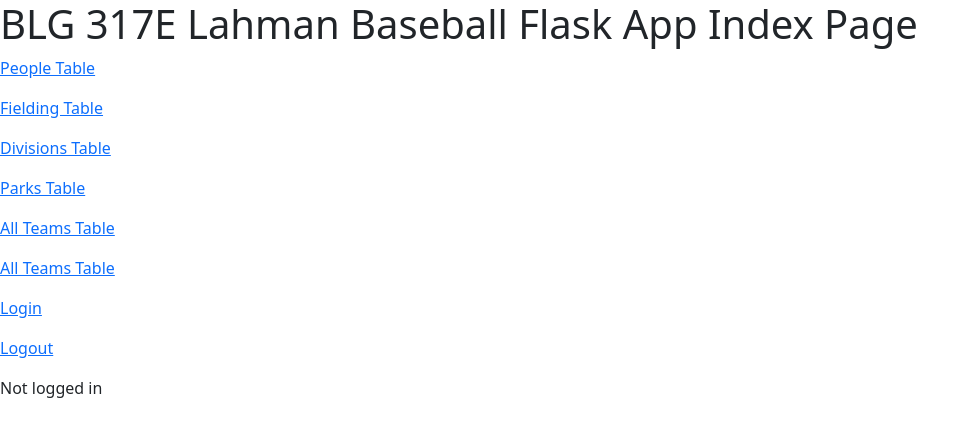
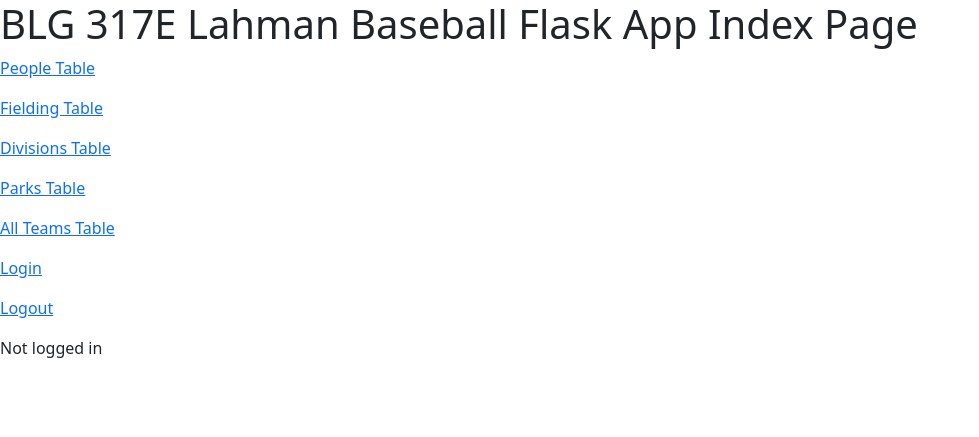
Before and after one commit to itudb2306/itudb2306, a Flask app: page / in a window 1280 px wide. Shown: the top 437 px of the page, without its empty margins (0-979 px from the left). Run offline with Flask 3, Linux system fonts and the light colour scheme; parts of the project's set-up code (start-up, migrations or seed data) failed here and were passed over.

Commit message:
Update teams blueprint

```diff
--- a/app.py
+++ b/app.py
@@ -8,7 +8,6 @@
 from routes.tables.fielding import table_fielding_blueprint
 from routes.tables.divisions import table_divisions_blueprint
 from routes.tables.parks import table_parks_blueprint
-from routes.tables.teams import table_teams_name_blueprint
 from routes.tables.teams import table_teams_blueprint
 
 from routes.users.auth import auth_blueprint
@@ -29,7 +28,6 @@
 app.register_blueprint(table_fielding_blueprint, url_prefix=TABLES_PREFIX)
 app.register_blueprint(table_divisions_blueprint, url_prefix=TABLES_PREFIX)
 app.register_blueprint(table_parks_blueprint, url_prefix=TABLES_PREFIX)
-app.register_blueprint(table_teams_name_blueprint, url_prefix=TABLES_PREFIX)
 app.register_blueprint(table_teams_blueprint, url_prefix=TABLES_PREFIX)
 
 app.register_blueprint(auth_blueprint, url_prefix=AUTH_PREFIX)
--- a/templates/index.html
+++ b/templates/index.html
@@ -17,7 +17,6 @@
     <p><a href="{{ url_for('fielding.view_table') }}">Fielding Table</a></p>
     <p><a href="{{ url_for('divisions.view_table') }}">Divisions Table</a></p>
     <p><a href="{{ url_for('parks.view_table') }}">Parks Table</a></p>
-    <p><a href="{{ url_for('teams_name.view_table') }}">All Teams Table</a></p>
     <p><a href="{{ url_for('teams.view_table') }}">All Teams Table</a></p>
 
 
```
